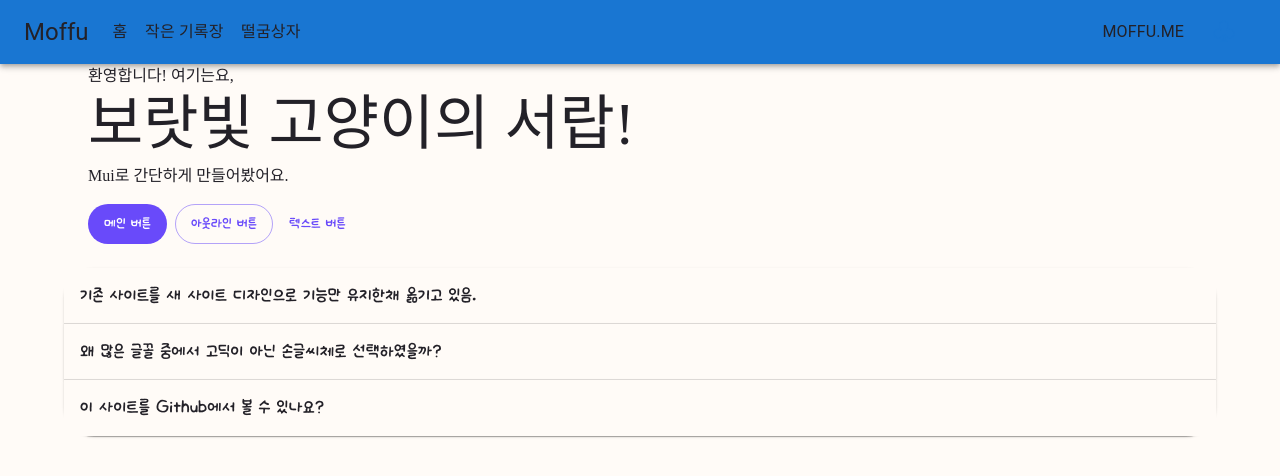
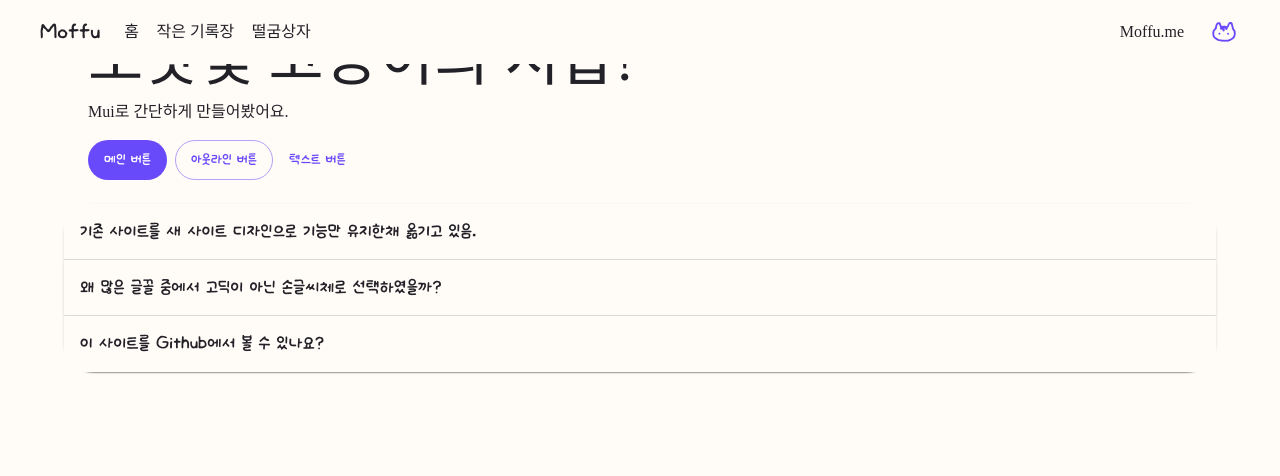
Before and after one commit to Urooyo/moffu.me-web, a Next.js app: page / in a window 1280 px wide. Shown: the top 476 px of the page. Built offline with nearby package versions, Linux system fonts and the light colour scheme; some icons are missing; a web font is replaced by a local one.

Commit message:
feat: 앱 바를 상단 고정하고 일부를 수정함

```diff
--- a/src/component/AppBarUI.tsx
+++ b/src/component/AppBarUI.tsx
@@ -4,16 +4,19 @@ import AppBar from '@mui/material/AppBar';
 import Typography from '@mui/material/Typography';
 import { Box } from "@mui/material";
 import AlertDialog from "./dialog";
+import theme from "@/theme";
+import { ThemeProvider } from "@mui/material/styles";
+import { Container } from "@mui/material";
 
 import Link from "next/link";
 
 
 export default function AppBarUI() {
   return (
-    <div>
-      <div>
+    <ThemeProvider theme={theme}>
+      <Container sx={{ margin: 0, marginX: "auto", paddingX: 2 }}>
         <Box>
-          <AppBar position="static">
+          <AppBar position="fixed">
             <Toolbar>
               {/* <IconButton
                 size="large"
@@ -24,7 +27,7 @@ export default function AppBarUI() {
                   <MenuIcon />
               </IconButton> */}
               <div style={{ display: "flex", justifyContent: "center", alignItems: "center" }}>
-                <Typography variant="h5" component="div" sx={{ flexGrow: 1 }} color="var(--foreground)">
+                <Typography variant="h5" component="div" sx={{ flexGrow: 1 }} color="var(--foreground)" paddingLeft={2}>
                   Moffu
                 </Typography>
                 <Box display={"flex"} gap={1.2} alignItems={"center"} marginLeft={3}>
@@ -45,7 +48,7 @@ export default function AppBarUI() {
             </Toolbar>
           </AppBar>
         </Box>
-      </div>
-    </div>
+      </Container>
+    </ThemeProvider>
   );
 }
```
